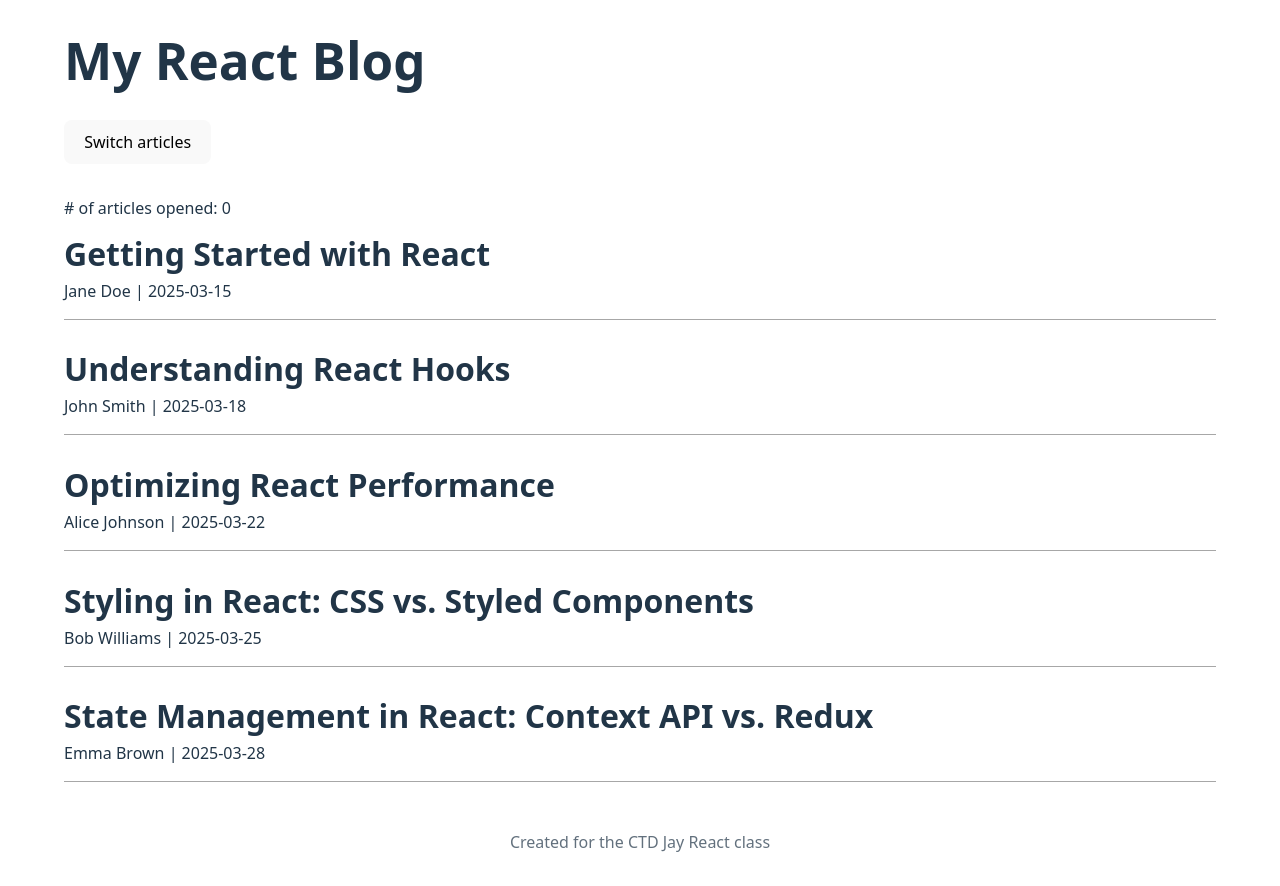
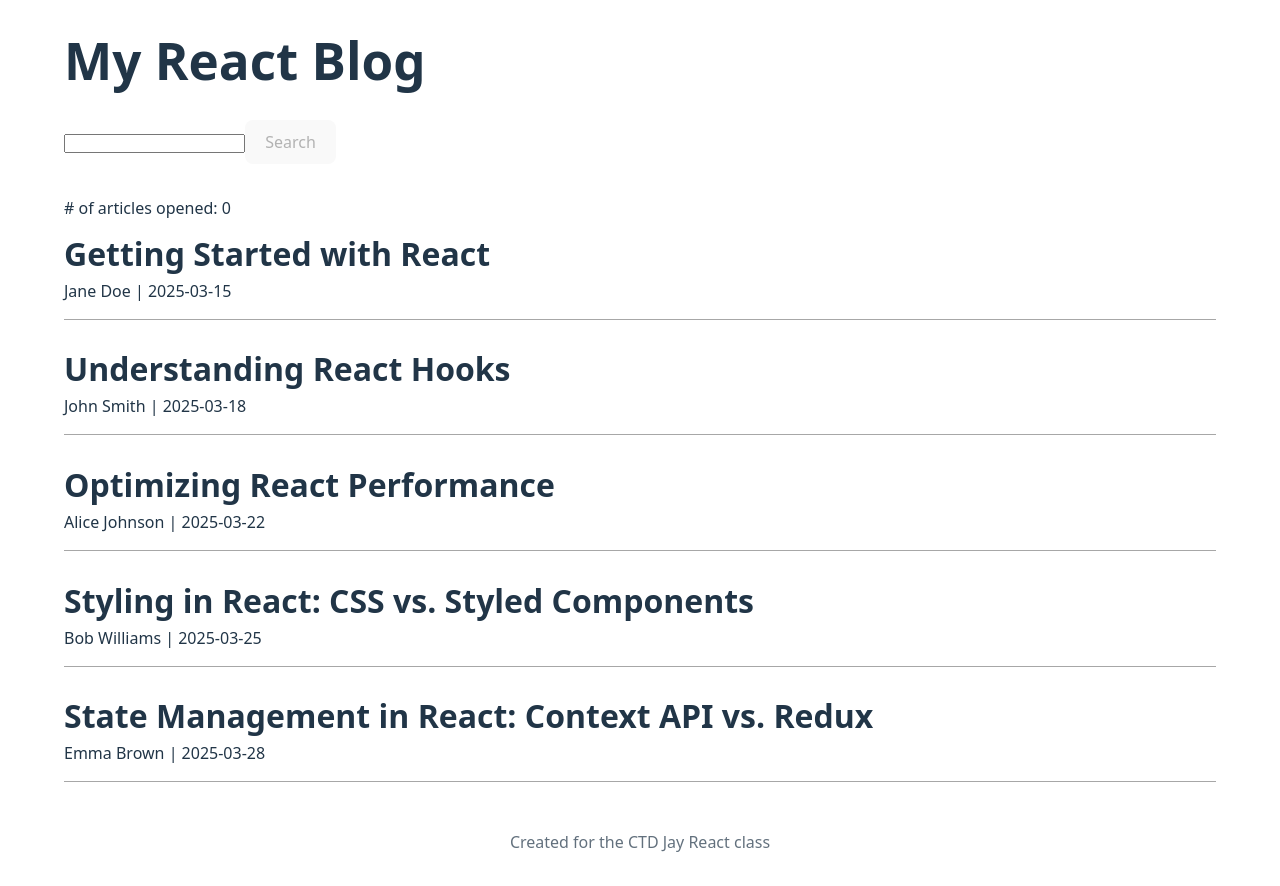
Before and after one commit to akhilwaghmare/ctd-jay-react-blog, a React (Vite) app: page / in a window 1280 px wide. Built offline with nearby package versions, Linux system fonts and the light colour scheme.

Commit message:
Add search functionality + empty state for list

```diff
--- a/src/App.jsx
+++ b/src/App.jsx
@@ -3,25 +3,45 @@ import ArticleList from "./components/ArticleList";
 import Footer from "./components/Footer";
 import Header from "./components/Header";
 
-import { dummyArticles, dummyArticles2 } from "./data";
+import { dummyArticles as fullArticleData } from "./data";
 
-import { useState } from "react";
+import { useState, useRef } from "react";
 
 function App() {
-  const [articles, setArticles] = useState(dummyArticles);
+  const [articles, setArticles] = useState(fullArticleData);
 
-  const handleButton = () => {
-    if (articles === dummyArticles) {
-      setArticles(dummyArticles2);
-    } else {
-      setArticles(dummyArticles);
-    }
+  // Search Approach #1 - using useRef to track the value in the input box
+  // const inputRef = useRef();
+
+  // Search Approach #2 - controlled components for the search box
+  const [searchValue, setSearchValue] = useState("");
+
+  const handleSearch = (e) => {
+    e.preventDefault();
+
+    // const searchValue = inputRef.current.value;
+    console.log(searchValue);
+
+    const filteredArticles = fullArticleData.filter((a) =>
+      a.title.toLowerCase().includes(searchValue.toLowerCase())
+    );
+
+    setArticles(filteredArticles);
   };
 
   return (
     <>
       <Header />
-      <button onClick={handleButton}>Switch articles</button>
+      <form onSubmit={handleSearch}>
+        <input
+          value={searchValue}
+          onChange={(e) => setSearchValue(e.target.value)}
+        />
+        <button type="submit" disabled={searchValue === ""}>
+          Search
+        </button>
+      </form>
+      {/* Add empty state for the list */}
       <ArticleList articles={articles} />
       <Footer />
     </>
--- a/src/components/ArticleList.jsx
+++ b/src/components/ArticleList.jsx
@@ -16,6 +16,10 @@ const ArticleList = ({ articles }) => {
   return (
     <div className="articleList">
       <span># of articles opened: {articlesOpened.length}</span>
+      {articles.length === 0 ? (
+        <h1>No articles</h1>
+      ) : (
+        <>
           {articles.map((article) => (
             <ArticleCard
               key={article.id}
@@ -24,6 +28,8 @@ const ArticleList = ({ articles }) => {
               addArticleToList={addArticleToList}
             />
           ))}
+        </>
+      )}
     </div>
   );
 };
```
Lines whose indentation alone changed are shown as unchanged.
